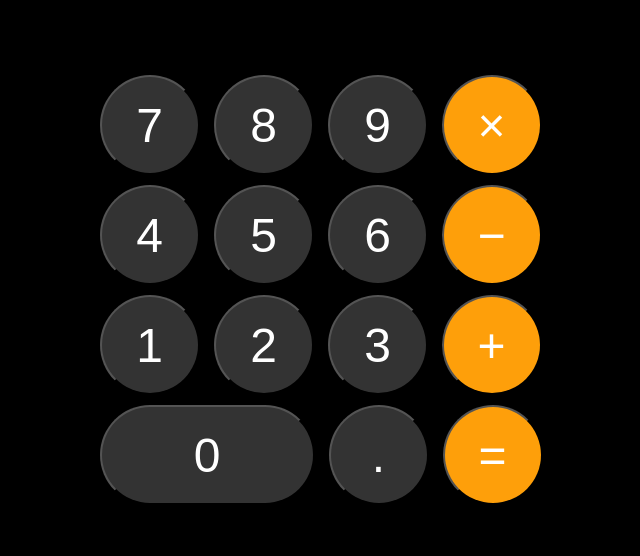
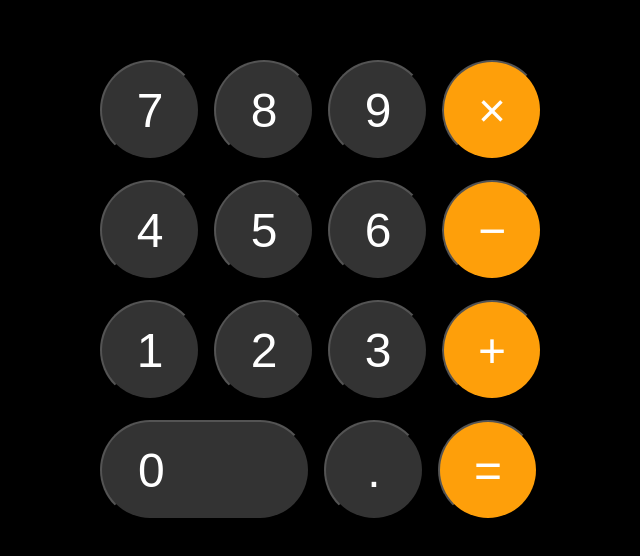
Before and after one commit to YashSingh15/calculator, a plain HTML site: page index.html in a window 1280 px wide. Shown: the part 118-674 px from the top of the page, without its empty margins (319-959 px from the left). Drawn offline with Linux system fonts and the light colour scheme.

Commit message:
feat: update calculator layout and styles
- Remove unnecessary nested span from the HTML file
- Update the styling of calculator-row in the CSS file for better spacing
- Adjust zero-button styling for proper alignment and padding

```diff
--- a/index.html
+++ b/index.html
@@ -25,10 +25,8 @@
                 <button class="operator-button">&minus;</button>
             </div>
             <div class="calculator-row">
-                <span class="test-div">
-                    <button class="digit-button">1</button>
-                    <button class="digit-button">2</button>
-                </span>
+                <button class="digit-button">1</button>
+                <button class="digit-button">2</button>
                 <button class="digit-button">3</button>
                 <button class="operator-button">&plus;</button>
             </div>
--- a/styles.css
+++ b/styles.css
@@ -26,15 +26,20 @@ body {
     align-items: center;
 }
 
+.calculator-row {
+    margin: 10px;
+}
+
 .digit-button,
 .operator-button {
+    width: 100px;
     height: 100px;
-    width: 100px;
     font-size: 3em;
     border-radius: 50%;
-    margin: 5px;
     background-color: #333333;
     color: white;
+    text-align: center;
+    margin: 5px;
 }
 
 .operator-button {
@@ -42,6 +47,8 @@ body {
 }
 
 .zero-button {
-    width: 215px;
+    width: 210px;
+    text-align: left;
+    padding-left: 36px;
     border-radius: 50px;
 }
```
